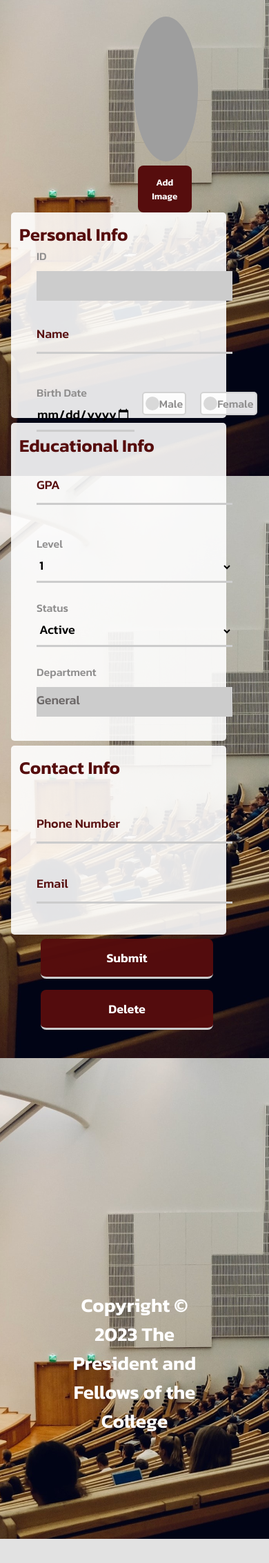
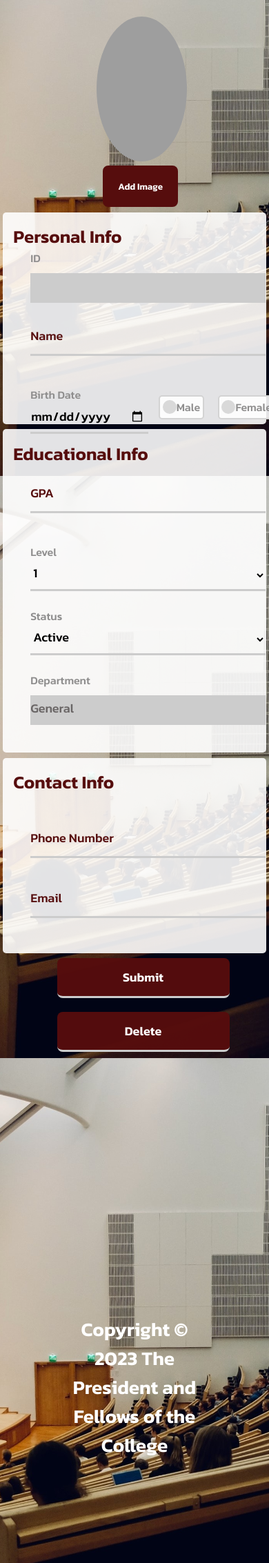
Before and after one commit to kareemsakkary/Student-Affairs-Website-XploreEdu, a Django app: page /xploreedu/update/ in a window 390 px wide. Shown: the part 154-2420 px from the top of the page at 69% size. Before the commit the page ends 2385 px from the top, so only its background shows below. Run offline with Django 4.2, Linux system fonts and the light colour scheme; data comes from the database, SQL or seed files in the repository; both versions use the stored data as it was after the commit; grey boxes are pictures that could not be loaded.

Commit message:
done media query update

```diff
--- a/phase_3/website/templates/students/update.html
+++ b/phase_3/website/templates/students/update.html
@@ -12,6 +12,7 @@
   <br>
   <form method="POST" action="/xploreedu/profile/" enctype="multipart/form-data">
     {% csrf_token %}
+    <div class="horzUpdate" >
       <div class="image">
         <img id="pic" src="/media/{{student.picture}}" style="align-items:center;" />
         <br>
@@ -98,14 +99,14 @@
             <label for="StudentEmail"> Email </label>
           </div>
         </div>
-
+      </div>
+    </div>
     <div class="buttonclass">
       <input type="submit" class="btn" placeholder="Update" id="update">
       <input type="submit" class="btn" onclick="deleteStudent()" name="delete" value="Delete" placeholder="Delete"
         id="delete"
         formaction="/xploreedu/view_all/">
     </div>
-    </div>
   </form>
   <script>var student_id = {{ student.id }};</script>
   <script src="{%static 'JS/home.js'%}"></script>
--- a/phase_3/website/website/static/CSS/update.css
+++ b/phase_3/website/website/static/CSS/update.css
@@ -1,36 +1,14 @@
-@media(max-width: 1100px){
-   input{
-    width: 25%;
-   }
-   #pic{
-    padding: 20x;
-    width: 120%;
-   }
-   .btn_form{
-    padding: 20px;
-    min-width: 100%;
-   }
-   .image{
-    margin-left: 178px;
-   }
 
-    .info{
-        width:100%;
-    }
-    form{
-        width: 100%;
-        margin-left:900px;
-    }
-    .btn{
-        margin-bottom: 5%;
-    }
-}
 
 form{
-        margin: 0% 10% 0% 4%;
-
+/* margin: 0% 10% 0% 4%; */
+margin-right: 2%;
+margin-left: 2%;
 }
-
+.horzUpdate{
+    width: 100%;
+    display: inline-flex;
+}
 #header{
 background-color: var(--primary);
 width: 100%;
@@ -62,7 +40,7 @@
 border: none;
 outline: none;
 padding: 5px 5px 8px 0px;
-        width: 100%;
+width: 98%;
 font-size: 18px;
 outline: none;
 border: none;
@@ -78,14 +56,14 @@
 #pic{
 border-radius: 50%;
 }
-    .image, .info{
-        float: left;
-    }
+
 .image{
+    margin-left: 2%;
 width: 20%;
 }
 .info{
-        width: 80%;
+    margin-left: 1%;
+    width: 75%;
 }
 .section{
 margin-bottom: 2%;
@@ -94,6 +72,7 @@
 padding: 4%;
 padding-bottom: 8%;
 padding-right: 5%;
+width: 100%;
 }
 .image img {
 align-items: center;
@@ -293,3 +272,46 @@
 .bday input{
 background-color: transparent;
 }
+
+
+@media(max-width: 1100px){
+    input{
+     width: 98%;
+    }
+    select{
+        width: 98%;
+
+    }
+    form{
+        /* margin: 0% 10% 0% 4%; */
+        margin-right:0%;
+        margin-left: 0%;
+    }
+    #pic{
+     padding: 20x;
+     width: 120%;
+    }
+    .horzUpdate{
+         display: block;
+         overflow-x: hidden;
+    }
+    .btn_form{
+     padding: 20px;
+     min-width: 100%;
+    }
+    .image{
+        width: 28%;
+        margin-left: 36%;
+        margin-bottom: 2%;
+    }
+    .info{
+         width:98%;
+         margin-left: 1%;
+    }
+     form{
+         width: 100%;
+     }
+     .btn{
+         margin-bottom: 5%;
+     }
+ }
```
Also changed, not shown: phase_3/website/db.sqlite3. Lines whose indentation alone changed are shown as unchanged.
